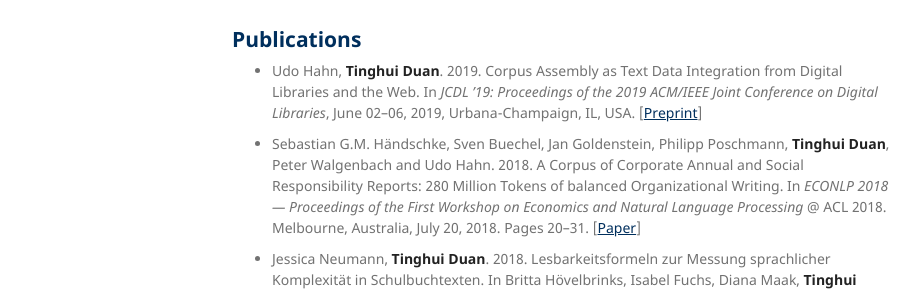
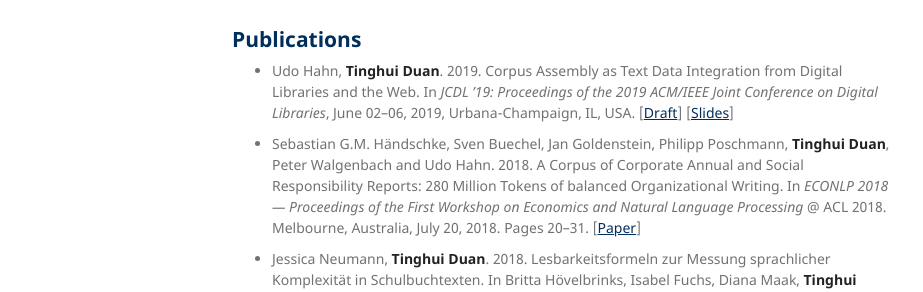
Before and after one commit to JULIELab/JULIELab.github.io, a Jekyll site: the page built from Staff/Duan/index.md, in a window 1280 px wide. Shown: the part 592-884 px from the top of the page, without its empty margins (178-1101 px from the left). Built offline with Jekyll 4.4.1, drawn with Linux system fonts in a browser that asks for light colours; our own code applies the rules of GitHub Pages for plain Markdown files.

Commit message:
Update index.md

```diff
--- a/Staff/Duan/index.md
+++ b/Staff/Duan/index.md
@@ -25,7 +25,7 @@ layout: staff
 
 ## Publications
 
-* Udo Hahn, **Tinghui Duan**. 2019. Corpus Assembly as Text Data Integration from Digital Libraries and the Web. In *JCDL ’19: Proceedings of the 2019 ACM/IEEE Joint Conference on Digital Libraries*, June 02–06, 2019, Urbana-Champaign, IL, USA. [[Preprint](/downloads/publications/papers/Hahn_Duan_2019_JCDL.pdf)]
+* Udo Hahn, **Tinghui Duan**. 2019. Corpus Assembly as Text Data Integration from Digital Libraries and the Web. In *JCDL ’19: Proceedings of the 2019 ACM/IEEE Joint Conference on Digital Libraries*, June 02–06, 2019, Urbana-Champaign, IL, USA. [[Draft](/downloads/publications/papers/Hahn_Duan_2019_JCDL.pdf)] [[Slides](/downloads/publications/papers/Duan_JCDL_2019_IL.pdf)]
 
 * Sebastian G.M. Händschke, Sven Buechel, Jan Goldenstein, Philipp Poschmann, **Tinghui Duan**, Peter Walgenbach and Udo Hahn. 2018. A Corpus of Corporate Annual and Social Responsibility Reports: 280 Million Tokens of balanced Organizational Writing. In *ECONLP 2018 — Proceedings of the First Workshop on Economics and Natural Language Processing* @ ACL 2018. Melbourne, Australia, July 20, 2018. Pages 20–31. [[Paper](http://aclweb.org/anthology/W18-3103)]
 
```
